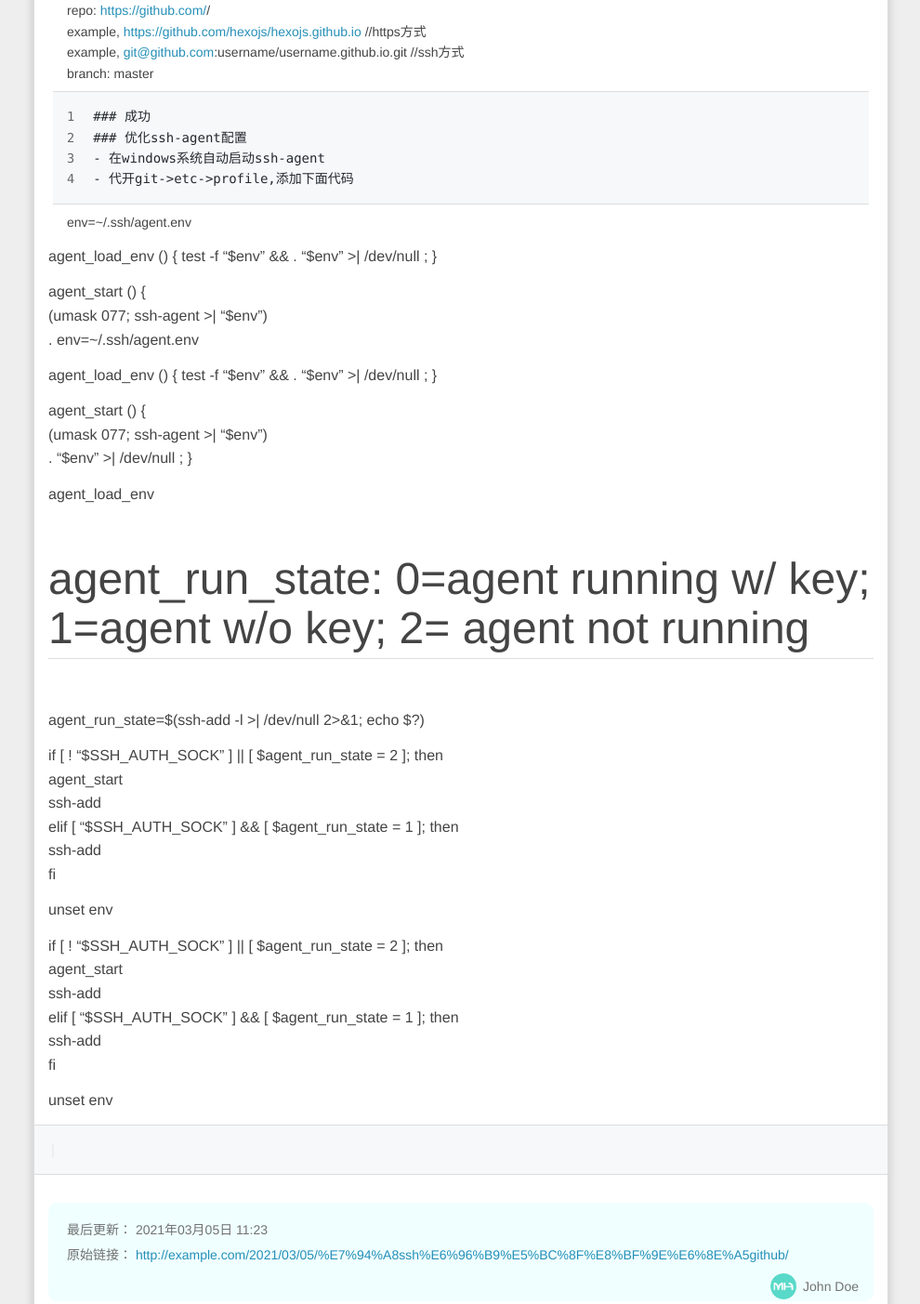
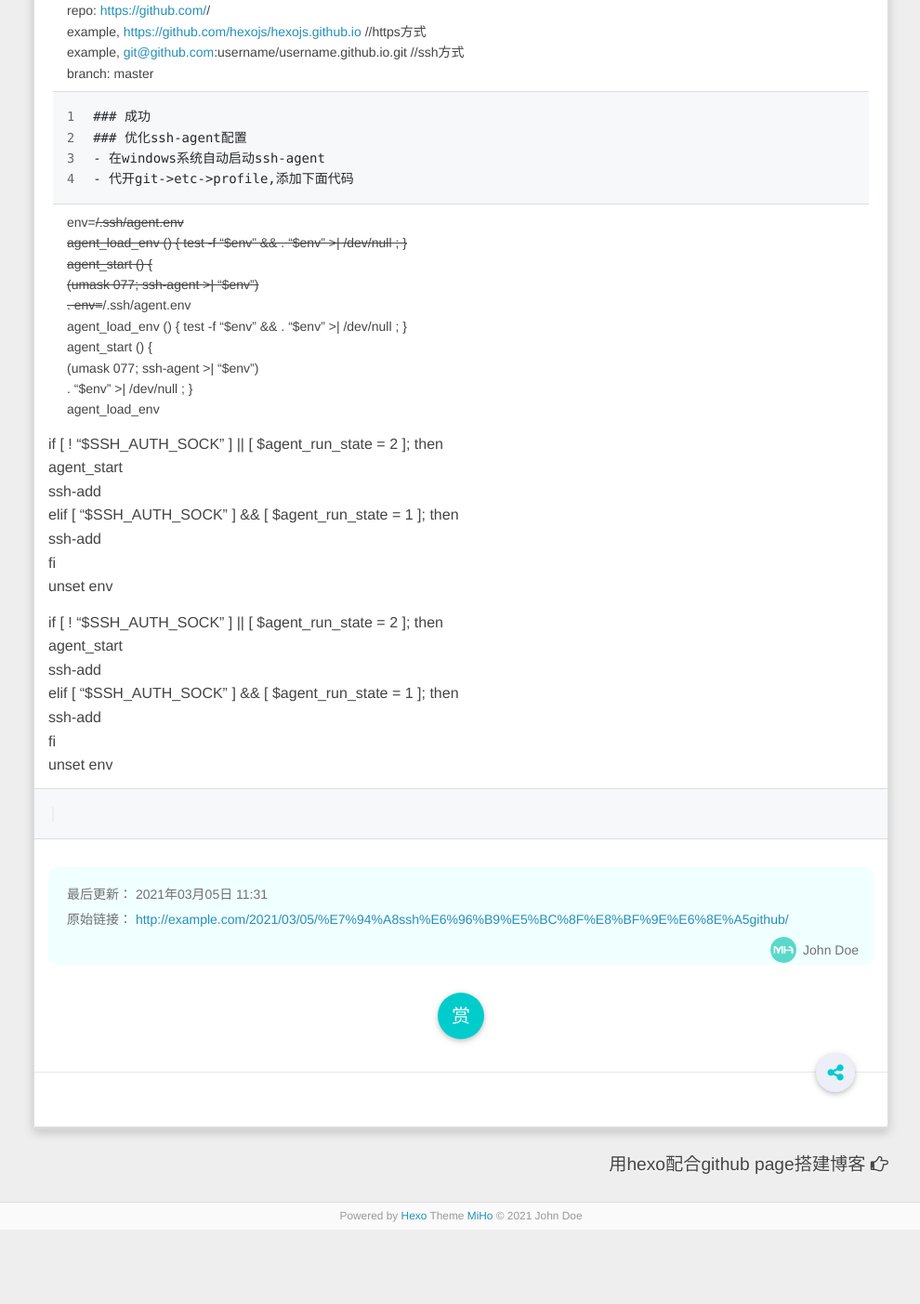
Before and after one commit to gsserver/gsserver.github.io, a plain HTML site: page 2021/03/05/用ssh方式连接github/index.html in a window 1280 px wide. Shown: the part 1397-2800 px from the top of the page at 93% size, without its empty margins (144-1134 px from the left). After the commit the page ends 2720 px from the top, so only its background shows below. Drawn offline with nearby package versions, Linux system fonts and the light colour scheme; some packages are replaced by stand-ins of ours; a script that the page names is missing.

Commit message:
Site updated: 2021-03-05 11:31:29

```diff
--- a/2021/03/05/用ssh方式连接github/index.html
+++ b/2021/03/05/用ssh方式连接github/index.html
@@ -16,7 +16,7 @@
 <meta property="og:description" content="关于SSH使用 SSH 协议可以连接远程服务器和服务并向它们验证。 利用 SSH 密钥可以连接 GitHub，而无需在每次访问时都提供用户名和个人访问令牌。 用git生成ssh秘钥pairs $ ssh-keygen -t ed25519 -C &quot;username@github.com&quot;,这一条命令就会在.ssh文件夹中生成两个秘钥（带pub后缀的是公钥，另一个是私钥）。 之后">
 <meta property="og:locale" content="en_US">
 <meta property="article:published_time" content="2021-03-05T02:43:13.977Z">
-<meta property="article:modified_time" content="2021-03-05T03:23:07.325Z">
+<meta property="article:modified_time" content="2021-03-05T03:31:14.955Z">
 <meta property="article:author" content="John Doe">
 <meta name="twitter:card" content="summary">
 
@@ -146,25 +146,17 @@
 <li>之后和github连接了之后，.ssh文件夹中还会生成一个<code>kown_hosts</code>文件。  <h3 id="ssh私钥添加到SSH-agent中"><a href="#ssh私钥添加到SSH-agent中" class="headerlink" title="ssh私钥添加到SSH-agent中"></a>ssh私钥添加到SSH-agent中</h3></li>
 <li>启动ssh-agent<figure class="highlight plain"><table><tr><td class="gutter"><pre><span class="line">1</span><br><span class="line">2</span><br><span class="line">3</span><br><span class="line">4</span><br><span class="line">5</span><br></pre></td><td class="code"><pre><span class="line">&gt; start the ssh-agent in the background</span><br><span class="line">$ eval &#96;ssh-agent -s&#96;</span><br><span class="line">&gt; Agent pid 59566</span><br><span class="line">&#96;&#96;&#96;  </span><br><span class="line">- 将私钥添加到agent中  </span><br></pre></td></tr></table></figure>
 $ ssh-add ~/.ssh/id_ed25519<figure class="highlight plain"><table><tr><td class="gutter"><pre><span class="line">1</span><br><span class="line">2</span><br><span class="line">3</span><br><span class="line">4</span><br><span class="line">5</span><br><span class="line">6</span><br><span class="line">7</span><br></pre></td><td class="code"><pre><span class="line">&gt; 这样每次都要开agent并注入私钥，并不比直接输入账号密码简单，所以之后有一个方法，在开机就把私钥注入到agent中，免得手动配置了。</span><br><span class="line">### ssh公钥新增到github中</span><br><span class="line">- 打开github-&gt;点击头像-&gt;settings-&gt;SSH &amp; GPG keys  </span><br><span class="line">- 复制.ssh中公钥内容，复制到ssh key中并保存。  </span><br><span class="line">- 测试：&#96;ssh -vT git@github.com&#96;</span><br><span class="line">### 修改root下_config.yml</span><br><span class="line">将_config.yml文件中https方式改成ssh方式 </span><br></pre></td></tr></table></figure>
-deploy:<br>type: git<br>repo: <a target="_blank" rel="noopener" href="https://github.com/">https://github.com/</a><username>/<project><br>example, <a target="_blank" rel="noopener" href="https://github.com/hexojs/hexojs.github.io">https://github.com/hexojs/hexojs.github.io</a> //https方式<br>example, <a href="mailto:&#x67;&#x69;&#116;&#x40;&#x67;&#x69;&#x74;&#x68;&#117;&#98;&#x2e;&#99;&#x6f;&#x6d;">&#x67;&#x69;&#116;&#x40;&#x67;&#x69;&#x74;&#x68;&#117;&#98;&#x2e;&#99;&#x6f;&#x6d;</a>:username/username.github.io.git //ssh方式<br>branch: master<figure class="highlight plain"><table><tr><td class="gutter"><pre><span class="line">1</span><br><span class="line">2</span><br><span class="line">3</span><br><span class="line">4</span><br></pre></td><td class="code"><pre><span class="line">### 成功</span><br><span class="line">### 优化ssh-agent配置</span><br><span class="line">- 在windows系统自动启动ssh-agent</span><br><span class="line">- 代开git-&gt;etc-&gt;profile,添加下面代码  </span><br></pre></td></tr></table></figure>
-env=~/.ssh/agent.env</li>
+deploy:<br>type: git<br>repo: <a target="_blank" rel="noopener" href="https://github.com/">https://github.com/</a><username>/<project><br>example, <a target="_blank" rel="noopener" href="https://github.com/hexojs/hexojs.github.io">https://github.com/hexojs/hexojs.github.io</a> //https方式<br>example, <a href="mailto:&#103;&#105;&#116;&#64;&#103;&#x69;&#x74;&#x68;&#x75;&#98;&#x2e;&#x63;&#x6f;&#x6d;">&#103;&#105;&#116;&#64;&#103;&#x69;&#x74;&#x68;&#x75;&#98;&#x2e;&#x63;&#x6f;&#x6d;</a>:username/username.github.io.git //ssh方式<br>branch: master<figure class="highlight plain"><table><tr><td class="gutter"><pre><span class="line">1</span><br><span class="line">2</span><br><span class="line">3</span><br><span class="line">4</span><br></pre></td><td class="code"><pre><span class="line">### 成功</span><br><span class="line">### 优化ssh-agent配置</span><br><span class="line">- 在windows系统自动启动ssh-agent</span><br><span class="line">- 代开git-&gt;etc-&gt;profile,添加下面代码  </span><br></pre></td></tr></table></figure>
+env=<del>/.ssh/agent.env<br>agent_load_env () { test -f “$env” &amp;&amp; . “$env” &gt;| /dev/null ; }<br>agent_start () {<br>  (umask 077; ssh-agent &gt;| “$env”)<br>  . env=</del>/.ssh/agent.env<br>agent_load_env () { test -f “$env” &amp;&amp; . “$env” &gt;| /dev/null ; }<br>agent_start () {<br>  (umask 077; ssh-agent &gt;| “$env”)<br>  . “$env” &gt;| /dev/null ; }<br>agent_load_env</li>
 </ul>
-<p>agent_load_env () { test -f “$env” &amp;&amp; . “$env” &gt;| /dev/null ; }</p>
-<p>agent_start () {<br>    (umask 077; ssh-agent &gt;| “$env”)<br>    . env=~/.ssh/agent.env</p>
-<p>agent_load_env () { test -f “$env” &amp;&amp; . “$env” &gt;| /dev/null ; }</p>
-<p>agent_start () {<br>    (umask 077; ssh-agent &gt;| “$env”)<br>    . “$env” &gt;| /dev/null ; }</p>
-<p>agent_load_env</p>
-<h1 id="agent-run-state-0-agent-running-w-key-1-agent-w-o-key-2-agent-not-running"><a href="#agent-run-state-0-agent-running-w-key-1-agent-w-o-key-2-agent-not-running" class="headerlink" title="agent_run_state: 0=agent running w/ key; 1=agent w/o key; 2= agent not running"></a>agent_run_state: 0=agent running w/ key; 1=agent w/o key; 2= agent not running</h1><p>agent_run_state=$(ssh-add -l &gt;| /dev/null 2&gt;&1; echo $?)</p>
-<p>if [ ! “$SSH_AUTH_SOCK” ] || [ $agent_run_state = 2 ]; then<br>    agent_start<br>    ssh-add<br>elif [ “$SSH_AUTH_SOCK” ] &amp;&amp; [ $agent_run_state = 1 ]; then<br>    ssh-add<br>fi</p>
-<p>unset env</p>
-<p>if [ ! “$SSH_AUTH_SOCK” ] || [ $agent_run_state = 2 ]; then<br>    agent_start<br>    ssh-add<br>elif [ “$SSH_AUTH_SOCK” ] &amp;&amp; [ $agent_run_state = 1 ]; then<br>    ssh-add<br>fi</p>
-<p>unset env</p>
+<p>if [ ! “$SSH_AUTH_SOCK” ] || [ $agent_run_state = 2 ]; then<br>    agent_start<br>    ssh-add<br>elif [ “$SSH_AUTH_SOCK” ] &amp;&amp; [ $agent_run_state = 1 ]; then<br>    ssh-add<br>fi<br>unset env</p>
+<p>if [ ! “$SSH_AUTH_SOCK” ] || [ $agent_run_state = 2 ]; then<br>    agent_start<br>    ssh-add<br>elif [ “$SSH_AUTH_SOCK” ] &amp;&amp; [ $agent_run_state = 1 ]; then<br>    ssh-add<br>fi<br>unset env</p>
 <pre><code>
 </code></pre>
 
             <div class="post-copyright">
     <div class="content">
-        <p>最后更新： 2021年03月05日 11:23</p>
+        <p>最后更新： 2021年03月05日 11:31</p>
         <p>原始链接： <a class="post-url" href="/2021/03/05/%E7%94%A8ssh%E6%96%B9%E5%BC%8F%E8%BF%9E%E6%8E%A5github/" title="ssh连接githubPage">http://example.com/2021/03/05/%E7%94%A8ssh%E6%96%B9%E5%BC%8F%E8%BF%9E%E6%8E%A5github/</a></p>
         <footer>
             <a href="http://example.com">
@@ -275,7 +267,7 @@ env=~/.ssh/agent.env</li>
 
     <aside class="post-toc-pos post-toc-top" id="post-toc">
         <nav class="post-toc-wrap">
-            <ol class="post-toc"><li class="post-toc-item post-toc-level-3"><a class="post-toc-link" href="#%E5%85%B3%E4%BA%8ESSH"><span class="post-toc-text">关于SSH</span></a></li><li class="post-toc-item post-toc-level-3"><a class="post-toc-link" href="#%E7%94%A8git%E7%94%9F%E6%88%90ssh%E7%A7%98%E9%92%A5pairs"><span class="post-toc-text">用git生成ssh秘钥pairs</span></a></li><li class="post-toc-item post-toc-level-3"><a class="post-toc-link" href="#ssh%E7%A7%81%E9%92%A5%E6%B7%BB%E5%8A%A0%E5%88%B0SSH-agent%E4%B8%AD"><span class="post-toc-text">ssh私钥添加到SSH-agent中</span></a></li></ol></li></ol></li><li class="post-toc-item post-toc-level-1"><a class="post-toc-link" href="#agent-run-state-0-agent-running-w-key-1-agent-w-o-key-2-agent-not-running"><span class="post-toc-text">agent_run_state: 0&#x3D;agent running w&#x2F; key; 1&#x3D;agent w&#x2F;o key; 2&#x3D; agent not running</span></a>
+            <ol class="post-toc"><li class="post-toc-item post-toc-level-3"><a class="post-toc-link" href="#%E5%85%B3%E4%BA%8ESSH"><span class="post-toc-text">关于SSH</span></a></li><li class="post-toc-item post-toc-level-3"><a class="post-toc-link" href="#%E7%94%A8git%E7%94%9F%E6%88%90ssh%E7%A7%98%E9%92%A5pairs"><span class="post-toc-text">用git生成ssh秘钥pairs</span></a></li><li class="post-toc-item post-toc-level-3"><a class="post-toc-link" href="#ssh%E7%A7%81%E9%92%A5%E6%B7%BB%E5%8A%A0%E5%88%B0SSH-agent%E4%B8%AD"><span class="post-toc-text">ssh私钥添加到SSH-agent中</span></a></li></ol>
         </nav>
     </aside>
 
```
Also changed, not shown: atom.xml (+3 -3 lines), content.json (+1 -1 lines), search.xml (+1 -1 lines).
